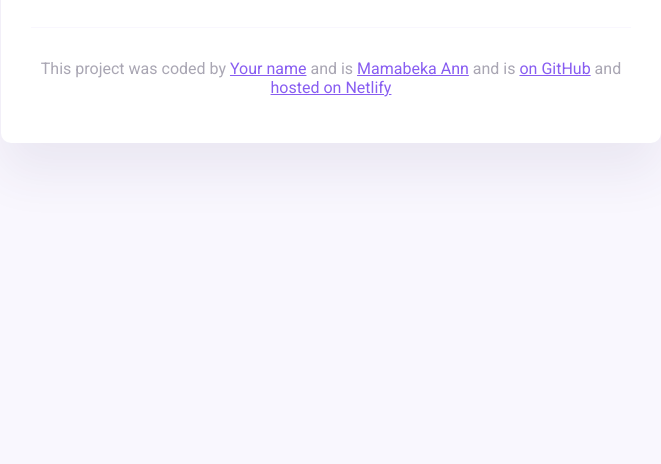
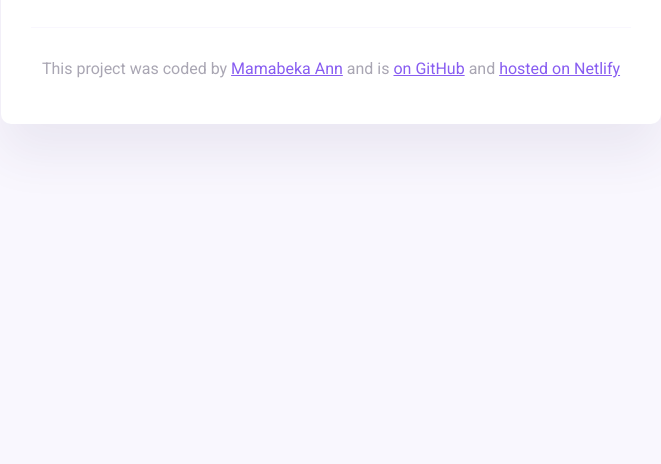
Before and after one commit to MamabekaAnn/weather-application, a website built with Parcel: page index.html in a window 1280 px wide. Shown: the part 336-800 px from the top of the page, without its empty margins (309-970 px from the left). Built offline with nearby package versions, Linux system fonts and the light colour scheme.

Commit message:
Update index.html

```diff
--- a/index.html
+++ b/index.html
@@ -47,7 +47,6 @@
       <footer>
         <p>
           This project was coded by
-          <a href="#" target="_blank">Your name</a> and is
           <a href="#" target="_blank">Mamabeka Ann</a> and is
           <a href="#" target="_blank">on GitHub</a> and
           <a href="#" target="_blank">hosted on Netlify</a>
```
